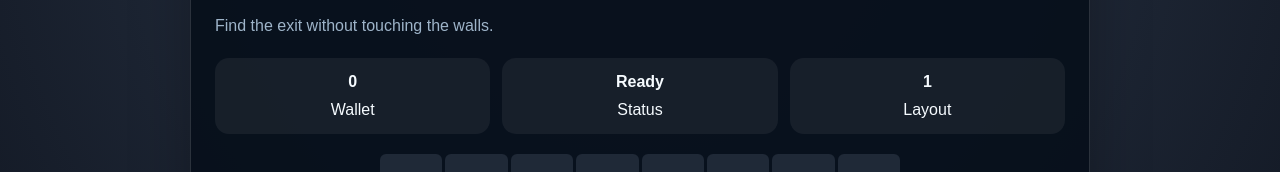
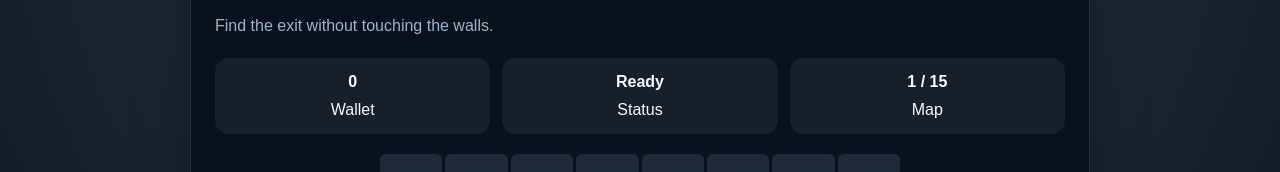
Before and after one commit to vincent-2005/Bug-Fight, a Next.js app: page /mini-games/maze-run in a window 1280 px wide. Shown: the part 126-298 px from the top of the page. Built offline with nearby package versions, Linux system fonts and the light colour scheme; no server answers.

Commit message:
Update page.tsx

```diff
--- a/app/mini-games/maze-run/page.tsx
+++ b/app/mini-games/maze-run/page.tsx
@@ -143,7 +143,8 @@ export default function MazeRunPage() {
     setCopPosition(mazeLayouts[nextIndex].goal);
     setFinished(false);
     setCaught(false);
-    setStatus(`Maze ${nextIndex + 1} is ready. Press Start run when you are ready.`);
+    setGameActive(true);
+    setStatus(`Maze ${nextIndex + 1} of ${mazeLayouts.length}: escape the cop.`);
   };
 
   useEffect(() => {
@@ -201,7 +202,7 @@ export default function MazeRunPage() {
         <div style={styles.statsRow}>
           <div style={styles.statBox}><strong>{playerProgress.money}</strong><span>Wallet</span></div>
           <div style={styles.statBox}><strong>{gameActive ? "Live" : "Ready"}</strong><span>Status</span></div>
-          <div style={styles.statBox}><strong>{mazeIndex + 1}</strong><span>Layout</span></div>
+          <div style={styles.statBox}><strong>{mazeIndex + 1} / {mazeLayouts.length}</strong><span>Map</span></div>
         </div>
 
         <div style={{ ...styles.grid, gridTemplateColumns: `repeat(${maze.grid[0].length}, 1fr)` }}>
```
